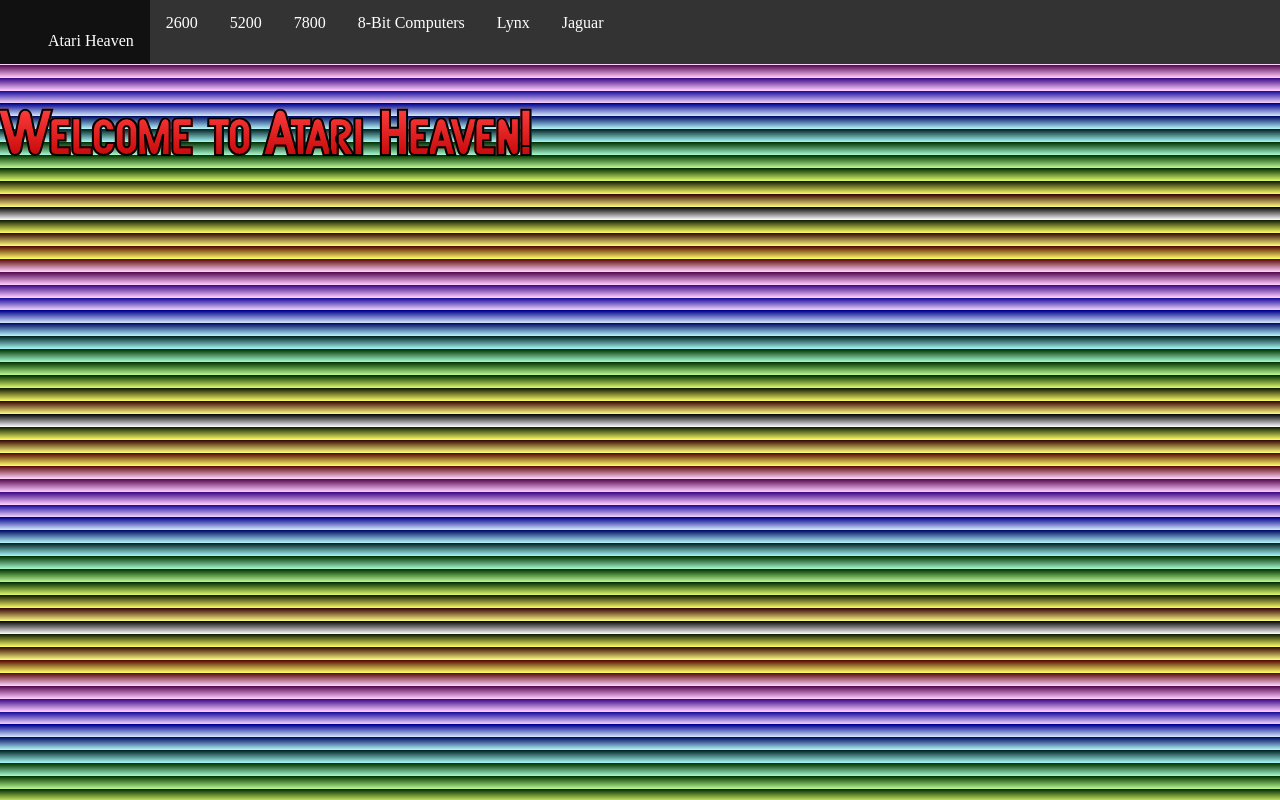
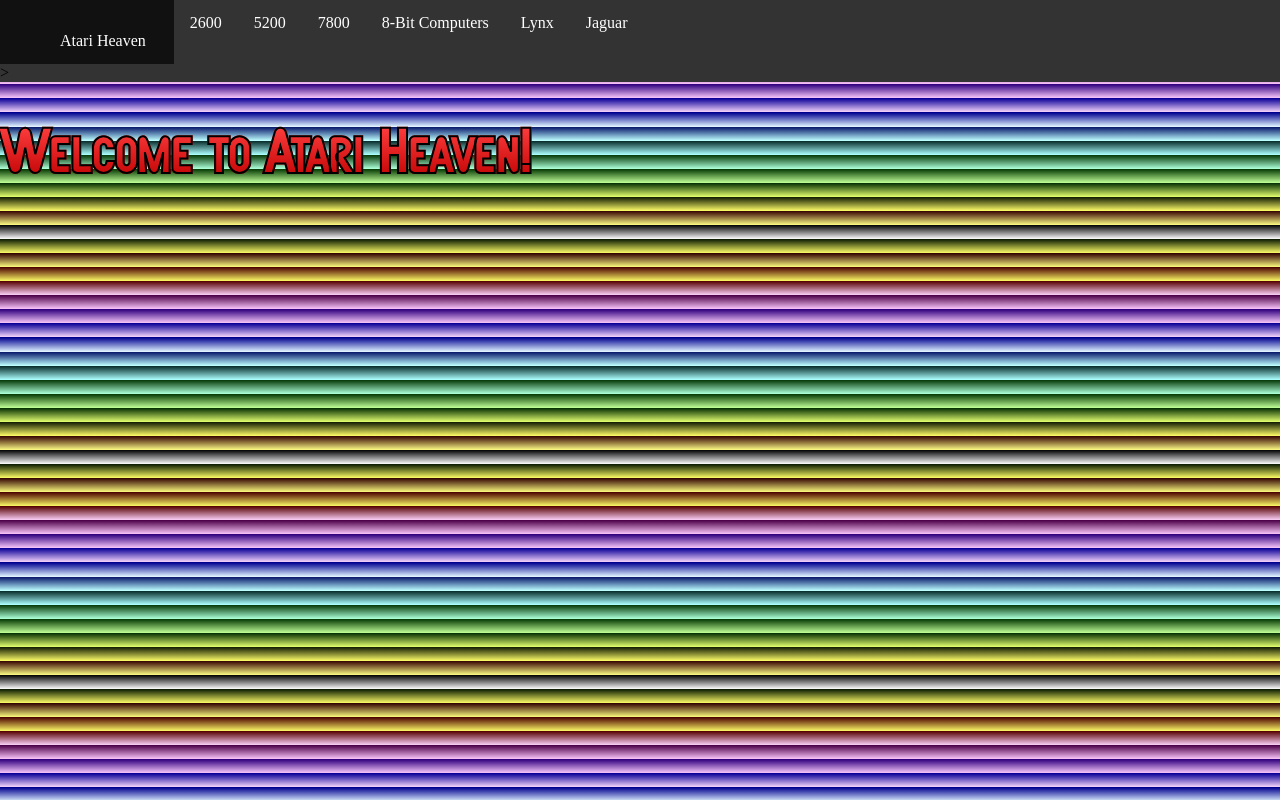
Before and after one commit to Egg-Of-Glory999/atari-heaven, a plain HTML site: page index.html in a window 1280 px wide. Drawn offline with Linux system fonts and the light colour scheme.

Commit message:
Update index.html

```diff
--- a/index.html
+++ b/index.html
@@ -11,7 +11,7 @@
   </head>
   <body>
       <ul class="topnav">
-        <li><div class="home"><a href="/atari-heaven/index.html"><img src="/atari-heaven/favicon.ico" width="32px" /><span>Atari Heaven</span></a></div></li>
+        <li><a href="/atari-heaven/index.html"><img class="home" src="/atari-heaven/favicon.ico" width="32px" /><span class="homeText">Atari Heaven</span></a>></li>
         <li><a href="/atari-heaven/2600/index.html">2600</a></li>
         <li><a href="/atari-heaven/5200/index.html">5200</a></li>
         <li><a href="/atari-heaven/7800/index.html">7800</a></li>
```
